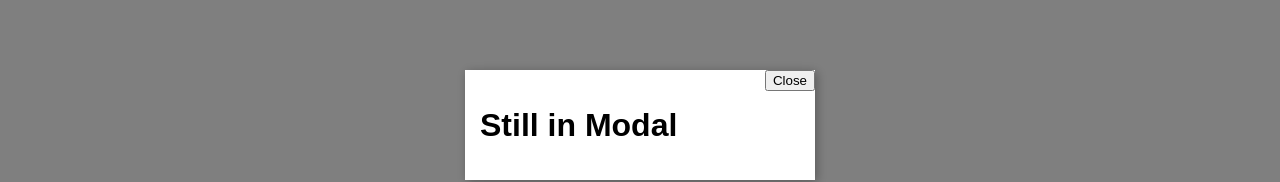
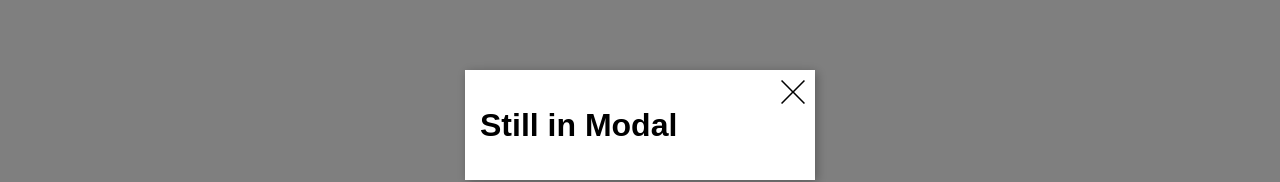
Before and after one commit to shaunyee/Toggle-Component, a React (Create React App) app: page / in a window 1280 px wide. Both pictures are taken after a click on the button "Login". Shown: the part 275-457 px from the top of the page. Built offline with nearby package versions, Linux system fonts and the light colour scheme.

Commit message:
creates svg icon for close button on modal

```diff
--- a/src/Modal.js
+++ b/src/Modal.js
@@ -1,6 +1,7 @@
 import React, { Component } from 'react';
 import styled from 'styled-components';
 import Portal from './Portal';
+import Icon from './Utilities/Icon';
 
 export default class Modal extends Component {
   render() {
@@ -10,7 +11,9 @@
       {on && (
         <ModalWrapper>
           <ModalCard>
-            <CloseButton onClick={toggle}>Close</CloseButton>
+            <CloseButton onClick={toggle}>
+              <Icon name='close' />
+            </CloseButton>
             <div>{children}</div>
           </ModalCard>
           <Background onClick={toggle}/>
@@ -46,6 +49,9 @@
   position: absolute;
   top: 0;
   right: 0;
+  border: none;
+  background: transparent;
+  padding: 10px;
 `;
 
 const Background = styled.div`
--- /dev/null
+++ b/src/Utilities/Icon.js
@@ -0,0 +1,27 @@
+import React, { Component } from 'react';
+
+export default class Icon extends Component {
+  static defaultProps = {
+    color: 'black'
+  }
+  render() {
+    switch (this.props.name) {
+      case 'close' :
+        return (
+          <svg
+            x="0px"
+            y="0px"
+            width="24px"
+            height="24px"
+            viewBox="0 0 31.11 31.11"
+            enableBackground="new 0 0 31.11 31.11"
+          >
+          <polygon
+            fill={this.props.color}
+            points="31.11,1.41 29.7,0 15.56,14.14 1.41,0 0,1.41 14.14,15.56 0,29.7    1.41,31.11 15.56,16.97   29.7,31.11 31.11,29.7 16.97,15.56 "
+          />
+          </svg>
+        )
+    }
+  }
+}
```
